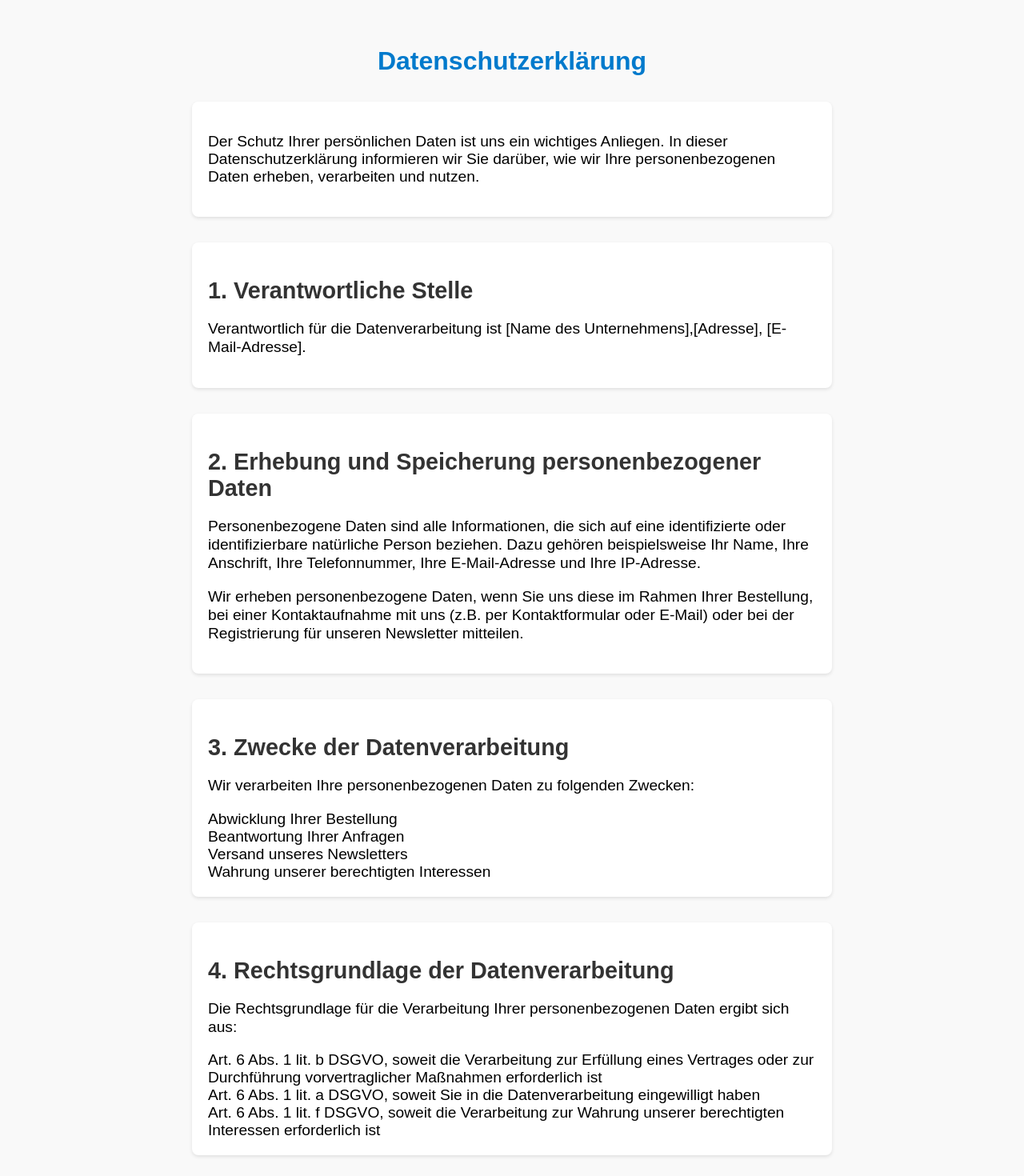
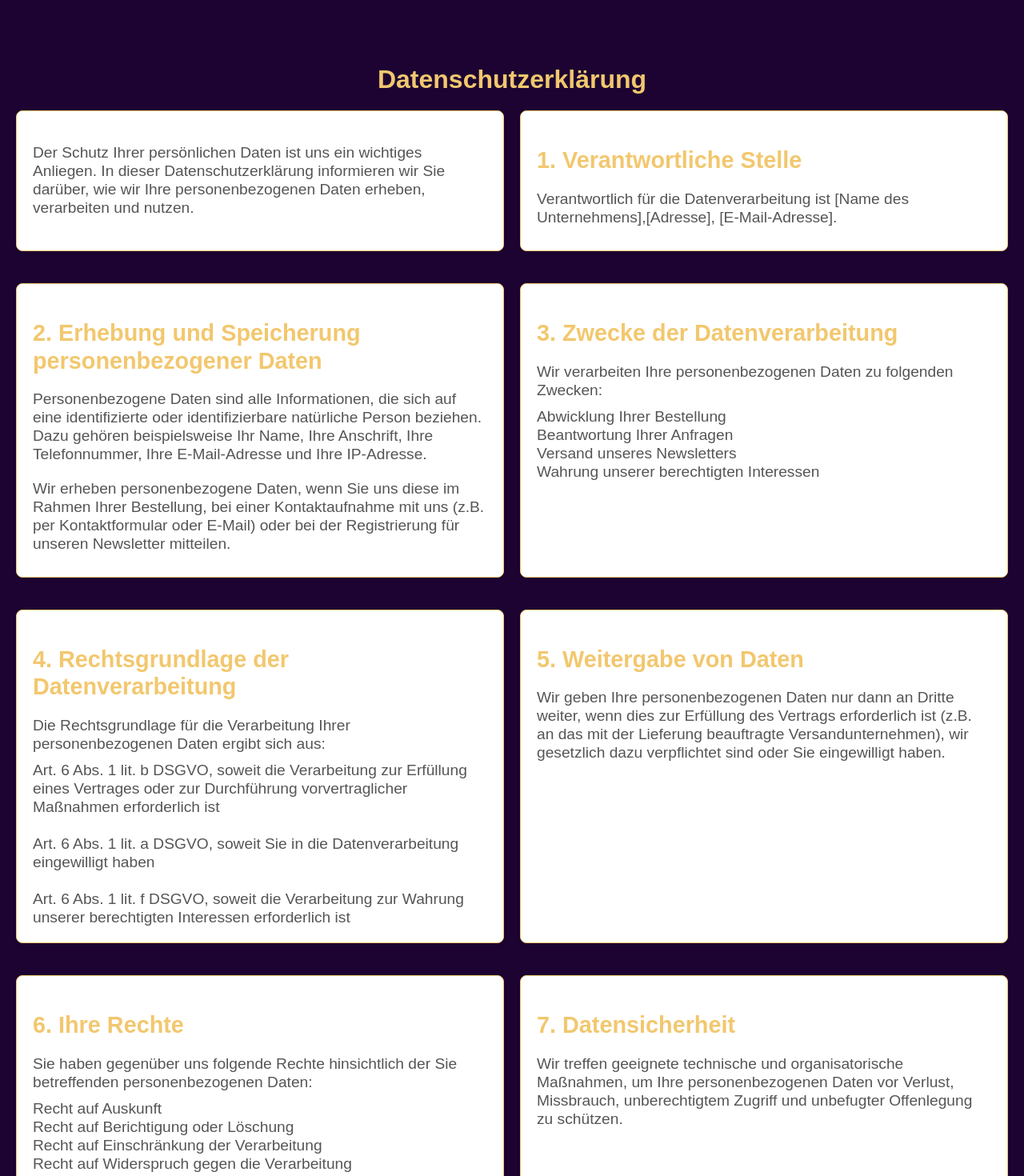
Before and after one commit to RalfHof/nextjs-boilerplate, a Next.js app: page /datenschutz in a window 1280 px wide. Shown: the part 120-1590 px from the top of the page at 80% size. Built offline with nearby package versions, Linux system fonts and the light colour scheme.

Commit message:
New Features

```diff
--- a/src/app/datenschutz/page.tsx
+++ b/src/app/datenschutz/page.tsx
@@ -1,42 +1,41 @@
 "use client";
-
 export default function DatenschutzPage() {
   return (<>
-    <div className="datenschutz-page">
-      <h1 className="page-title-DataProtection">Datenschutzerklärung</h1>
-      <div id="ContainerDIV">
+    <div className="impressum-page datenschutz">
+      <h1 className="page-title">Datenschutzerklärung</h1>
+      <div className="content">
         <section className="section">
-        <p className="intro">
+        <p className="representative">
           Der Schutz Ihrer persönlichen Daten ist uns ein wichtiges Anliegen. In
           dieser Datenschutzerklärung informieren wir Sie darüber, wie wir Ihre
           personenbezogenen Daten erheben, verarbeiten und nutzen.
         </p>
         </section>
-        <section className="section responsible">
+        <section className="section">
           <h2 className="section-title">1. Verantwortliche Stelle</h2>
-          <p className="DataProtectionParagraphs">
+          <p className="representative">
             Verantwortlich für die Datenverarbeitung ist <span className="placeholder">[Name des Unternehmens]</span>,
             <span className="placeholder">[Adresse]</span>, <span className="placeholder">[E-Mail-Adresse]</span>.
           </p>
         </section>
-        <section className="section data-collection">
+        <section className="section">
           <h2 className="section-title">2. Erhebung und Speicherung personenbezogener Daten</h2>
-          <p className="DataProtectionParagraphs">
+          <p className="representative">
             Personenbezogene Daten sind alle Informationen, die sich auf eine
             identifizierte oder identifizierbare natürliche Person beziehen. Dazu
             gehören beispielsweise Ihr Name, Ihre Anschrift, Ihre Telefonnummer,
             Ihre E-Mail-Adresse und Ihre IP-Adresse.
           </p>
-          <p className="DataProtectionParagraphs">
+          <p className="representative">
             Wir erheben personenbezogene Daten, wenn Sie uns diese im Rahmen Ihrer
             Bestellung, bei einer Kontaktaufnahme mit uns (z.B. per Kontaktformular
             oder E-Mail) oder bei der Registrierung für unseren Newsletter
             mitteilen.
           </p>
         </section>
-        <section className="section purposes">
+        <section className="section">
           <h2 className="section-title">3. Zwecke der Datenverarbeitung</h2>
-          <p className="DataProtectionParagraphs">Wir verarbeiten Ihre personenbezogenen Daten zu folgenden Zwecken:</p>
+          <p className="representative">Wir verarbeiten Ihre personenbezogenen Daten zu folgenden Zwecken:</p>
           <ul className="purposes-list">
             <li>Abwicklung Ihrer Bestellung</li>
             <li>Beantwortung Ihrer Anfragen</li>
@@ -44,9 +43,9 @@ export default function DatenschutzPage() {
             <li>Wahrung unserer berechtigten Interessen</li>
           </ul>
         </section>
-        <section className="section legal-basis">
+        <section className="section">
           <h2 className="section-title">4. Rechtsgrundlage der Datenverarbeitung</h2>
-          <p className="DataProtectionParagraphs">
+          <p className="representative">
             Die Rechtsgrundlage für die Verarbeitung Ihrer personenbezogenen Daten
             ergibt sich aus:
           </p>
@@ -56,28 +55,30 @@ export default function DatenschutzPage() {
               eines Vertrages oder zur Durchführung vorvertraglicher Maßnahmen
               erforderlich ist
             </li>
+            <br />
             <li>
               Art. 6 Abs. 1 lit. a DSGVO, soweit Sie in die Datenverarbeitung
               eingewilligt haben
             </li>
+            <br />
             <li>
               Art. 6 Abs. 1 lit. f DSGVO, soweit die Verarbeitung zur Wahrung
               unserer berechtigten Interessen erforderlich ist
             </li>
           </ul>
         </section>
-        <section className="section data-sharing">
+        <section className="section">
           <h2 className="section-title">5. Weitergabe von Daten</h2>
-          <p className="DataProtectionParagraphs">
+          <p className="representative">
             Wir geben Ihre personenbezogenen Daten nur dann an Dritte weiter, wenn
             dies zur Erfüllung des Vertrags erforderlich ist (z.B. an das mit der
             Lieferung beauftragte Versandunternehmen), wir gesetzlich dazu
             verpflichtet sind oder Sie eingewilligt haben.
           </p>
         </section>
-        <section className="section rights">
+        <section className="section">
           <h2 className="section-title">6. Ihre Rechte</h2>
-          <p className="DataProtectionParagraphs">
+          <p className="representative">
             Sie haben gegenüber uns folgende Rechte hinsichtlich der Sie
             betreffenden personenbezogenen Daten:
           </p>
@@ -88,15 +89,15 @@ export default function DatenschutzPage() {
             <li>Recht auf Widerspruch gegen die Verarbeitung</li>
             <li>Recht auf Datenübertragbarkeit</li>
           </ul>
-          <p className="DataProtectionParagraphs">
+          <p className="representative">
             Sie haben zudem das Recht, sich bei einer Datenschutz-Aufsichtsbehörde
             über die Verarbeitung Ihrer personenbezogenen Daten durch uns zu
             beschweren.
           </p>
         </section>
-        <section className="section data-security">
+        <section className="section">
           <h2 className="section-title">7. Datensicherheit</h2>
-          <p className="DataProtectionParagraphs">
+          <p className="representative">
             Wir treffen geeignete technische und organisatorische Maßnahmen, um Ihre
             personenbezogenen Daten vor Verlust, Missbrauch, unberechtigtem Zugriff
             und unbefugter Offenlegung zu schützen.
@@ -104,7 +105,7 @@ export default function DatenschutzPage() {
         </section>
         <section className="section updates">
           <h2 className="section-title">8. Aktualisierung der Datenschutzerklärung</h2>
-          <p className="DataProtectionParagraphs">
+          <p className="representative">
             Wir behalten uns vor, diese Datenschutzerklärung anzupassen, um sie an
             geänderte Rechtslagen oder bei Änderungen des Dienstes sowie der
             Datenverarbeitung anzupassen.
--- a/src/globals.css
+++ b/src/globals.css
@@ -364,6 +364,7 @@ a:hover {
   list-style: none;
   padding: 0;
   margin: 0;
+  color: #555;
 }
 
 .DataProtectionParagraphs {
@@ -1687,3 +1688,44 @@ details p {
   margin-left: 20px;
   margin-right: 20px;
 }
+
+/* ------------------------------------ */
+
+
+.impressum-page {
+  background-color: #1D0332;
+  color: white;
+  padding: 20px;
+  font-family: sans-serif;
+  padding-bottom: 200px;
+}
+
+.page-title {
+  text-align: center;
+  margin-bottom: 20px;
+  font-size: 2em;
+  color: #F2C76E;
+}
+
+.content {
+  display: grid;
+  grid-template-columns: repeat(auto-fit, minmax(500px, 1fr));
+  gap: 20px;
+}
+
+.section {
+  border: 1px solid #F2C76E;
+  padding: 20px;
+  margin-bottom: 20px;
+  border-radius: 8px;
+}
+
+.section-title {
+  color: #F2C76E;
+  margin-bottom: 10px;
+}
+
+.datenschutz {
+  height: auto;
+  padding-bottom: 200px;
+}
```
